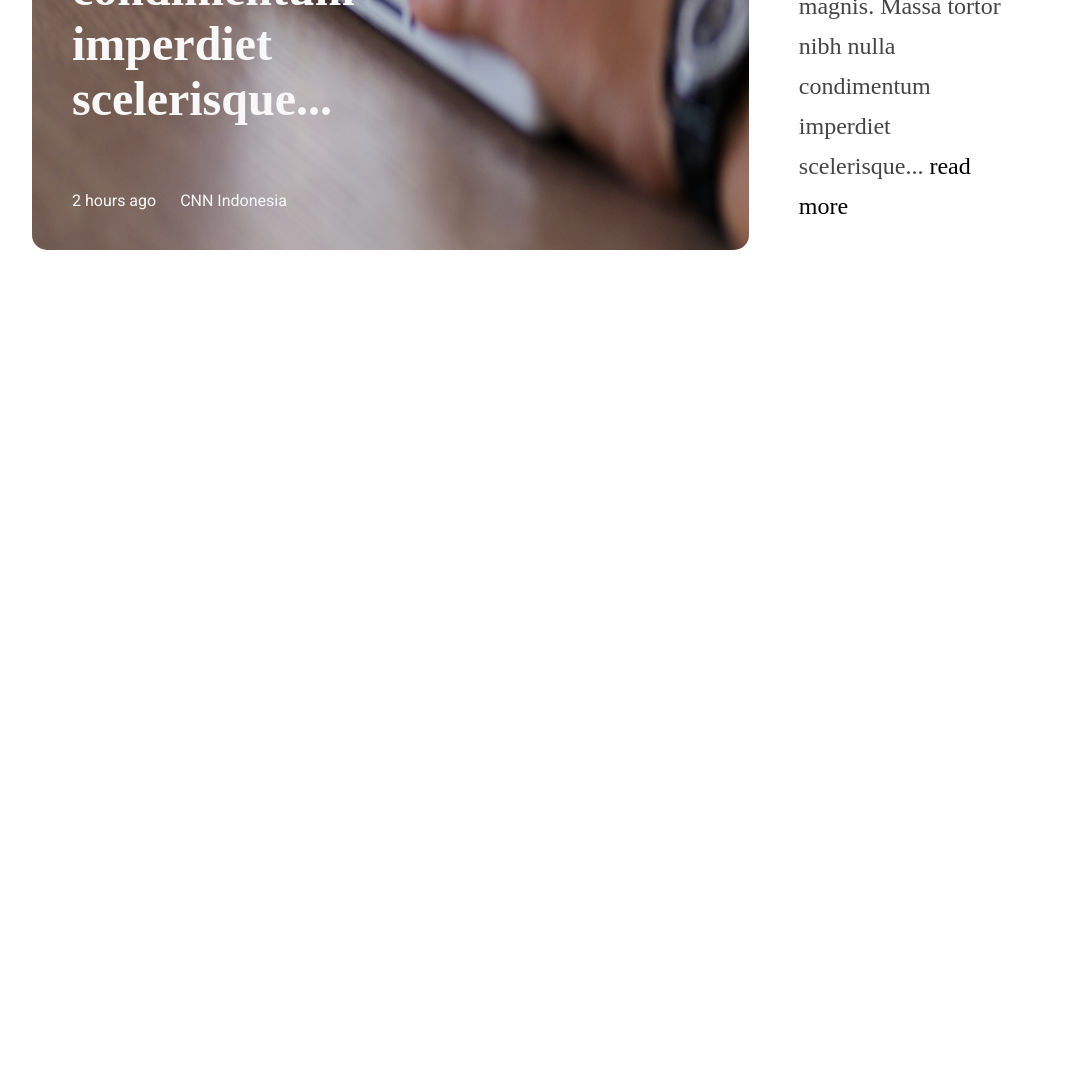
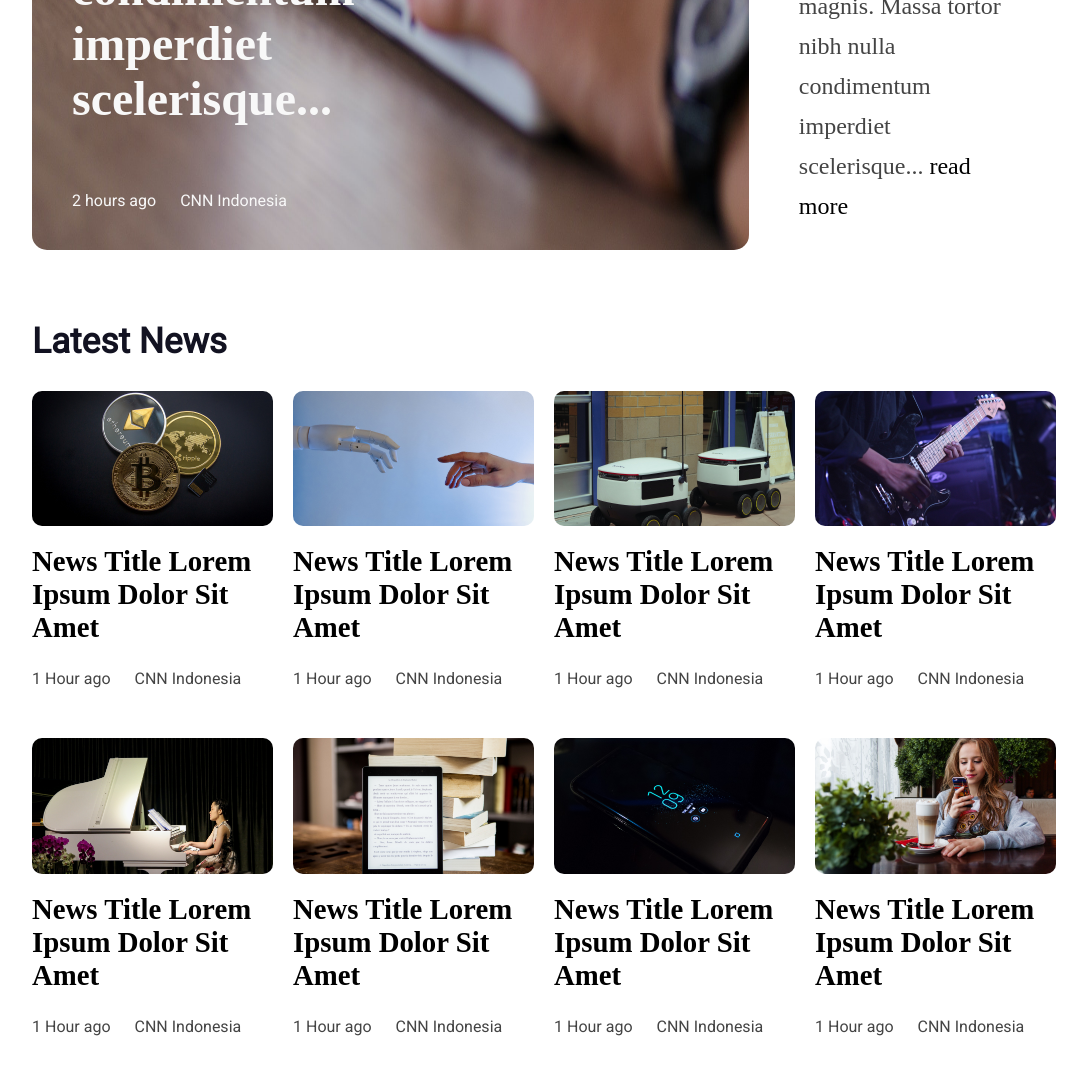
Before and after one commit to Riicky-hub/News_Portal, a website: page frontend/assets/index.html in a window 1280 px wide. Shown: the part 733-1807 px from the top of the page, without its empty margins (96-1183 px from the left). Before the commit the page ends 1033 px from the top, so only its background shows below. Drawn offline with Linux system fonts and the light colour scheme; a web font is replaced by a local one.

Commit message:
finalizando latest(html and css)

```diff
--- a/frontend/assets/index.html
+++ b/frontend/assets/index.html
@@ -36,6 +36,59 @@
                 <p class="hotTopics__items--text"><span>Nisi,</span> sagittis aliquet sit rutrum. Nunc, id vestibulum quam ornare adipiscing. Pellentesque sed turpis nunc gravida pharetra, sit nec vivamus pharetra. Velit, dui, egestas nisi, elementum mattis mauris, magnis. Massa tortor nibh nulla condimentum imperdiet scelerisque... <a href="https://www.google.com" target="_blank">read more</a></p>
             </div>
         </div>
+        <div class="latest">
+            <h2 class="latest__title">Latest News</h2>
+            <div class="latest__news">
+                <div class="latest__news--item">
+                    <img src="./img/latest.jpg">
+                    <h4>News Title Lorem Ipsum Dolor Sit Amet</h4>
+                    <p>1 Hour ago</p>
+                    <p>CNN Indonesia</p>
+                </div>
+                <div class="latest__news--item">
+                    <img src="./img/2latest.jpg">
+                    <h4>News Title Lorem Ipsum Dolor Sit Amet</h4>
+                    <p>1 Hour ago</p>
+                    <p>CNN Indonesia</p>
+                </div>
+                <div class="latest__news--item">
+                    <img src="./img/3latest.jpg">
+                    <h4>News Title Lorem Ipsum Dolor Sit Amet</h4>
+                    <p>1 Hour ago</p>
+                    <p>CNN Indonesia</p>
+                </div>
+                <div class="latest__news--item">
+                    <img src="./img/4latest.jpg">
+                    <h4>News Title Lorem Ipsum Dolor Sit Amet</h4>
+                    <p>1 Hour ago</p>
+                    <p>CNN Indonesia</p>
+                </div>
+                <div class="latest__news--item">
+                    <img src="./img/5latest.jpg">
+                    <h4>News Title Lorem Ipsum Dolor Sit Amet</h4>
+                    <p>1 Hour ago</p>
+                    <p>CNN Indonesia</p>
+                </div>
+                <div class="latest__news--item">
+                    <img src="./img/6latest.jpg">
+                    <h4>News Title Lorem Ipsum Dolor Sit Amet</h4>
+                    <p>1 Hour ago</p>
+                    <p>CNN Indonesia</p>
+                </div>
+                <div class="latest__news--item">
+                    <img src="./img/7latest.jpg">
+                    <h4>News Title Lorem Ipsum Dolor Sit Amet</h4>
+                    <p>1 Hour ago</p>
+                    <p>CNN Indonesia</p>
+                </div>
+                <div class="latest__news--item">
+                    <img src="./img/8latest.jpg">
+                    <h4>News Title Lorem Ipsum Dolor Sit Amet</h4>
+                    <p>1 Hour ago</p>
+                    <p>CNN Indonesia</p>
+                </div>
+            </div>
+        </div>
     </body>
     <script src="https://kit.fontawesome.com/efde86963f.js" crossorigin="anonymous"></script>
     <script src="./js/script.js"></script>
--- /dev/null
+++ b/frontend/assets/scss/_latest.scss
@@ -0,0 +1,30 @@
+.latest {
+    @include container(70px);
+    &__title {
+        font-size: 2.2rem;
+        color: $black;
+    }
+    &__news {
+        display: grid;
+        grid: auto / auto auto auto auto;
+        gap: 50px 20px;
+        &--item {
+            display: inline;
+            img {
+                width: 100%;
+                border-radius: 10px;
+            }
+            h4 {
+                font-family: $fontNews;
+                font-size: 1.8rem;
+                margin: 15px 0 25px 0;
+            }
+            p {
+                margin: 0;
+                color: $gray;
+                display: inline;
+                margin: 0 20px 0 0;
+            }
+        }
+    }
+}
--- a/frontend/assets/scss/style.scss
+++ b/frontend/assets/scss/style.scss
@@ -3,3 +3,4 @@
 @import 'global';
 @import 'header';
 @import 'hotTopics';
+@import 'latest';
```
Also changed, not shown: frontend/assets/css/style.css, frontend/assets/img/2latest.jpg (added), frontend/assets/img/3latest.jpg (added), frontend/assets/img/4latest.jpg (added), frontend/assets/img/5latest.jpg (added), frontend/assets/img/6latest.jpg (added), frontend/assets/img/7latest.jpg (added), frontend/assets/img/8latest.jpg (added), frontend/assets/img/latest.jpg (added), 1 other file.
